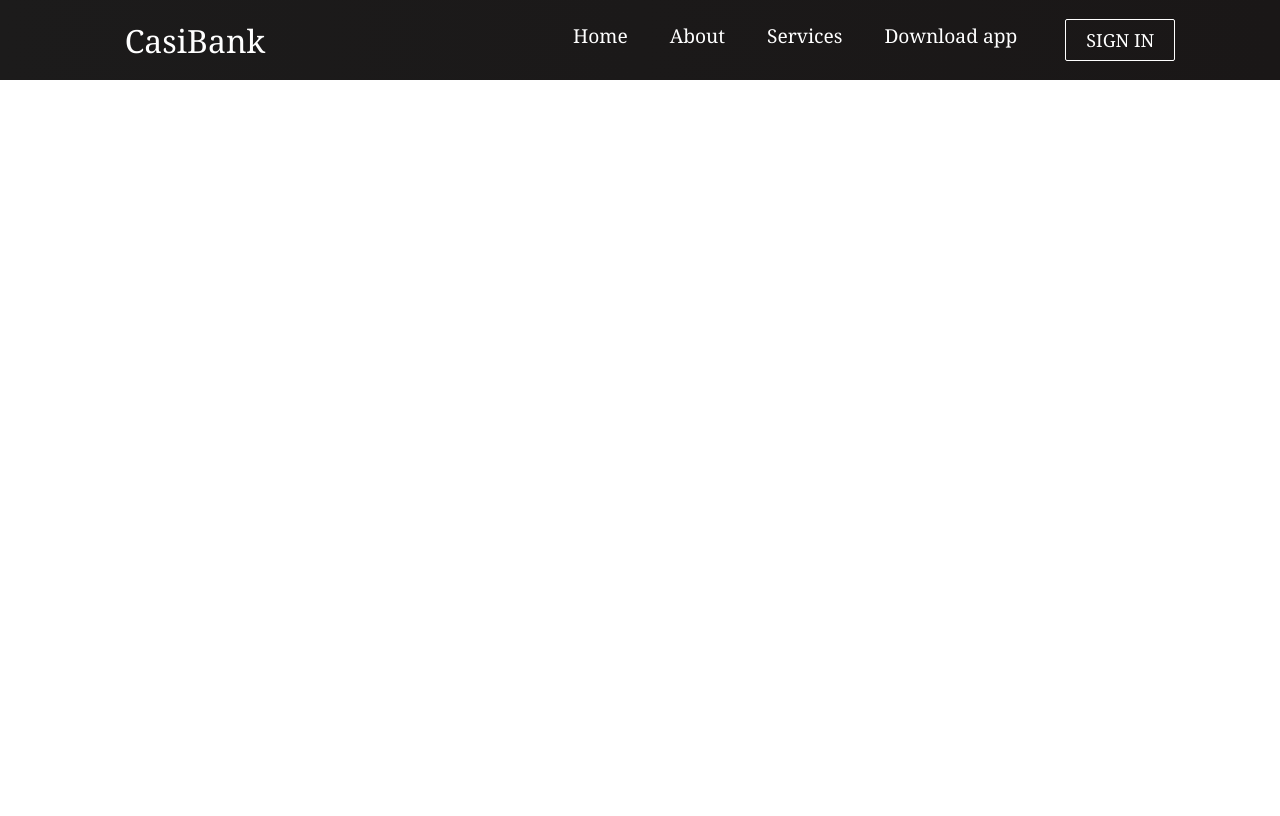
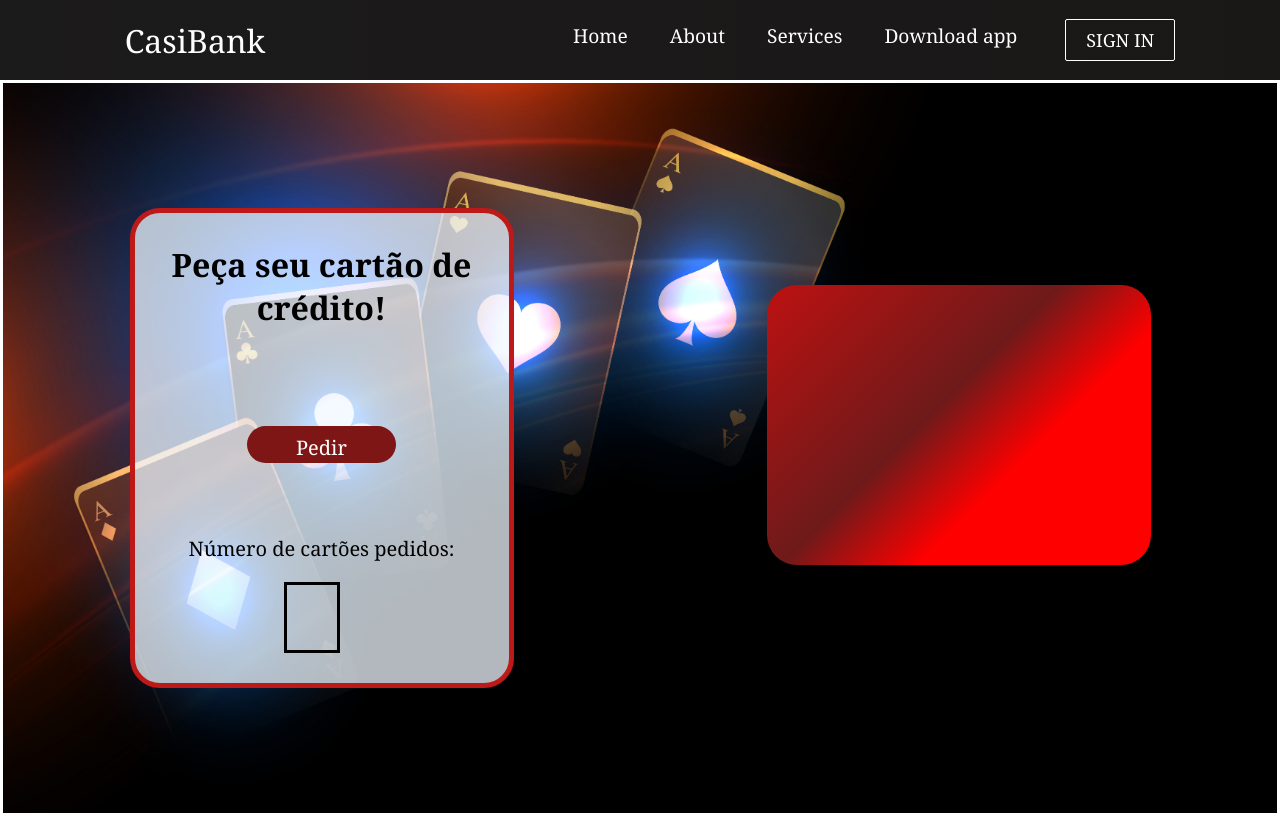
Before and after one commit to MoreiraSte/React_Project_V2, a React (Create React App) app: page /cartao in a window 1280 px wide. Built offline with nearby package versions, Linux system fonts and the light colour scheme.

Commit message:
adição de pages: emprestimo, saldo,cadastro,transferencia e cartao

```diff
--- a/src/App.css
+++ b/src/App.css
@@ -16,6 +16,7 @@
   justify-content: center;
   font-size: 3rem;
 }
+
 
 .about {
   /* background: rgb(252,241,0);
--- a/src/App.js
+++ b/src/App.js
@@ -1,6 +1,6 @@
 
 import React,{useEffect} from "react";
-import NavbarPublic from "./components/Navbar";
+
 import NavbarUser from "./components/navbarUser";
 import "./App.css";
 import Home from "./components/pages/Home";
@@ -10,11 +10,20 @@ import Services from "./components/pages/Services";
 import SignUp from "./components/pages/SignUp";
 import Register from "./components/pages/Register";
 import Download from "./components/pages/Download";
-import { useHistory } from "react-router-dom";
+import CartaoPage from "./components/pages/PerfilCartao";
+import EmprestPage from "./components/pages/PerfilEmprestimo";
+import SaldoPage from "./components/pages/PerfilSaldo";
+import TransfPage from "./components/pages/PerfilTranferencias";
+import cadastroBanco from "./components/pages/cadastroBanco";
+
+
+
+import './perfil.css';
+// import { useHistory } from "react-router-dom";
 
 
 function App() {
-  const history = useHistory();
+  // const history = useHistory();
 
 
   // const Navbar = () => {
@@ -37,12 +46,18 @@ function App() {
 
         <NavbarUser/>
         <Switch>
+          <Route path="/" exact component={Home} />
           <Route path="/home" exact component={Home} />
           <Route path="/about" component={About} />
           <Route path="/services" component={Services} />
           <Route path="/sign-up" component={SignUp} />
           <Route path="/register" component={Register} />
           <Route path="/download" component={Download} />
+          <Route path="/cartao"  component={CartaoPage} />
+          <Route path="/emprestimo"  component={EmprestPage} />
+          <Route path="/saldo"  component={SaldoPage} />
+          <Route path="/transferencia"  component={TransfPage} />
+          <Route path="/cadastroBanco"  component={cadastroBanco} />
         </Switch>
       </Router>
     </>
--- a/src/components/Navbar.css
+++ /dev/null
@@ -1,109 +0,0 @@
-.navbar {
-  background: linear-gradient(90deg, rgb(28, 27, 27) 0%, rgb(26, 23, 23) 100%);
-  height: 80px;
-  display: flex;
-  justify-content: center;
-  align-items: center;
-  font-size: 1.2rem;
-  top: 0;
-  z-index: 999;
-}
-
-.navbar-container {
-  display: flex;
-  justify-content: center;
-  align-items: center;
-  height: 80px;
-  max-width: 1500px;
-}
-
-.navbar-logo {
-  color: #fff;
-  justify-self: start;
-  margin-left: 20px;
-  cursor: pointer;
-  text-decoration: none;
-  font-size: 2rem;
-  display: flex;
-  align-items: center;
-}
-
-.fa-typo3 {
-  margin-left: 0.5rem;
-  font-size: 1.8rem;
-}
-
-.nav-menu {
-  display: grid;
-  grid-template-columns: repeat(4, auto);
-  grid-gap: 10px;
-  list-style: none;
-  text-align: center;
-  width: 60vw;
-  justify-content: end;
-  margin-right: 2rem;
-}
-
-.nav-item {
-  height: 80px;
-}
-
-.nav-links {
-  color: #fff;
-  display: flex;
-  align-items: center;
-  text-decoration: none;
-  padding: 0.5rem 1rem;
-  height: 100%;
-}
-
-.nav-links:hover {
-  border-bottom: 4px solid #fff;
-  transition: all 0.2s ease-out;
-}
-
-.fa-bars {
-  color: #fff;
-}
-
-.nav-links-mobile {
-  display: none;
-}
-
-.menu-icon {
-  display: none;
-}
-
-@media screen and (max-width: 960px) {
-  .NavbarItems {
-    position: relative;
-  }
-
-  .nav-menu {
-    display: flex;
-    flex-direction: column;
-    width: 100%;
-    height: 90vh;
-    position: absolute;
-    top: 80px;
-    left: -100%;
-    opacity: 1;
-    transition: all 0.5s ease;
-  }
-
-
-.buttonSign{
-  opacity: 1;
-}
-
-
-  .navbar-logo {
-    position: absolute;
-    top: 0;
-    left: 0;
-    transform: translate(25%, 50%);
-  }
-.btn{
-  display: none;
-}
-}
--- a/src/components/Navbar.js
+++ /dev/null
@@ -1,71 +0,0 @@
-import React, { useState, useEffect } from 'react';
-import { Button } from './Button';
-import { Link } from 'react-router-dom';
-import './Navbar.css';
-import Hamburger from './hamburgerMenu/Hamburger'
-
-function Navbar() {
-  const [click, setClick] = useState(false);
-  const [button, setButton] = useState(true);
-
-  return (
-    <>
-
-      <nav className='navbar'>
-        <div className='navbar-container'>
-          <Link to='/' className='navbar-logo' >
-            CasiBank
-          </Link>
-
-          <ul className={click ? 'nav-menu active' : 'nav-menu'}>
-            <li className='nav-item'>
-              <Link to='/' className='nav-links'>
-                Home
-              </Link>
-            </li>
-            <li className='nav-item'>
-              <Link
-                to='/about'
-                className='nav-links'
-
-              >
-                About
-              </Link>
-            </li>
-            <li className='nav-item'>
-              <Link
-                to='/services'
-                className='nav-links'
-
-              >
-                Services
-              </Link>
-            </li>
-            <li className='nav-item'>
-              <Link
-                to='/download'
-                className='nav-links'
-
-              >
-                Download app
-              </Link>
-            </li>
-            <li>
-              <Link
-                to='/sign-up'
-                className='nav-links-mobile'
-
-              >
-                Sign In
-              </Link>
-            </li>
-          </ul>
-          {button && <Button className='btn' buttonStyle='btn--outline' >SIGN IN</Button>}
-        </div>
-        <Hamburger />
-      </nav>
-    </>
-  );
-}
-
-export default Navbar;
--- a/src/components/navbarUser.js
+++ b/src/components/navbarUser.js
@@ -133,7 +133,7 @@ function Navbar() {
           </li>
           <li className='nav-item'>
             <Link
-              to='/download'
+              to='/cadastroBanco'
               className='nav-links'
 
             >
--- /dev/null
+++ b/src/components/pages/PerfilCartao.js
@@ -0,0 +1,38 @@
+import React from 'react';
+import '../../perfil.css'
+
+
+
+export default function CartaoPage() {
+
+
+    return (
+            <div className='CartaoPage'>
+                <div className='containerPageCard'>
+                    <div className='containerAdd'>
+                        <div id='h6Div'>
+                        <h6>Peça seu cartão de crédito!</h6>
+                        </div>
+
+                        <div id='buttonDiv'>
+                        <button className="btn btn-white btn-animate">Pedir</button>
+                        </div>
+
+                        <div id='pDiv'>
+                        <p>Número de cartões pedidos:</p>
+                        <div className='contador'>
+
+                        </div>
+                        </div>
+
+                    </div>
+                    <div className='containerCard'>
+                        <div className='creditCard'>
+
+                        </div>
+                    </div>
+                </div>
+
+            </div>
+        );
+}
--- /dev/null
+++ b/src/components/pages/PerfilEmprestimo.js
@@ -0,0 +1,11 @@
+import React from 'react';
+import '../../perfil.css';
+
+
+export default function EmprestPage() {
+
+
+    return (
+            <div className='EmprestPage'></div>
+        )
+}
--- /dev/null
+++ b/src/components/pages/PerfilSaldo.js
@@ -0,0 +1,11 @@
+import React from 'react';
+import '../../perfil.css';
+
+
+export default function SaldoPage() {
+
+
+    return (
+            <div className='SaldoPage'></div>
+        )
+}
--- /dev/null
+++ b/src/components/pages/PerfilTranferencias.js
@@ -0,0 +1,11 @@
+import React from 'react';
+import '../../perfil.css';
+
+
+export default function TransfPage() {
+
+
+    return (
+            <div className='TransfPage'></div>
+        )
+}
--- /dev/null
+++ b/src/components/pages/cadastroBanco.js
@@ -0,0 +1,11 @@
+import React from 'react';
+import '../../perfil.css';
+
+
+export default function cadastroBanco() {
+
+
+    return (
+            <div className='cadastroBanco'></div>
+        )
+}
--- /dev/null
+++ b/src/perfil.css
@@ -0,0 +1,165 @@
+* {
+    box-sizing: border-box;
+    margin: 0;
+    padding: 0;
+    font-family:Georgia, 'Times New Roman', Times, serif
+  }
+
+.CartaoPage,
+.EmprestPage,
+.SaldoPage,
+.TransfPage,
+.cadastroBanco{
+  display: flex;
+  height: 92vh;
+  align-items: center;
+  justify-content: center;
+  font-size: 3rem;
+}
+
+.CartaoPage{
+  background: url('/images/img_pagecard.jpg') center center/cover no-repeat;
+  height: 92vh;
+  width: 100%;
+}
+
+.containerAdd{
+  background-color: rgba(240, 248, 255, 0.74);
+  width: 30vw;
+  height: 60vh;
+  /* align-content: space-around; */
+  flex-direction: column;
+  /* justify-content: center; */
+  /* align-items: center; */
+  justify-content: space-between;
+  border-radius: 30px;
+  border: 5px solid  rgb(190, 25, 25)
+
+}
+.containerCard{
+  width: 30vw;
+  height: 60vh;
+
+}
+
+.containerPageCard{
+  height: 92vh;
+  width: 100%;
+  border:3px solid rgb(255, 255, 255);
+  display: flex;
+  justify-content: space-around;
+  align-items: center
+
+}
+
+#h6Div{
+  text-align: center;
+  margin-top: 30px;
+
+}
+
+#pDiv {
+  text-align: center;
+  font-size: 20px;
+
+  height: 30%;
+  margin-top: 10%;
+
+}
+#buttonDiv{
+  height: 20%;
+ margin-top: 20%;
+
+}
+#buttonDiv button{
+  width: 40%;
+  height: 40%;
+  margin-left: 30%;
+  border-radius: 30px;
+  background-color: rgb(126, 22, 22);
+  color: rgb(255, 255, 255);
+  font-size: 20px;
+}
+
+.contador{
+  border: 3px solid black;
+  width: 15%;
+  height: 50%;
+  margin-top: 20px;
+  margin-left: 40%;
+}
+
+.btn:link,
+.btn:visited {
+    text-transform: uppercase;
+    text-decoration: none;
+    padding: 15px 40px;
+    display: inline-block;
+    border-radius: 100px;
+    transition: all .2s;
+    position: absolute;
+}
+
+.btn:hover {
+    transform: translateY(-3px);
+    box-shadow: 0 10px 20px rgba(0, 0, 0, 0.2);
+}
+
+.btn:active {
+    transform: translateY(-1px);
+    box-shadow: 0 5px 10px rgba(0, 0, 0, 0.2);
+}
+
+.btn-white {
+    background-color: #fff;
+    color: #777;
+}
+
+.btn::after {
+    content: "";
+    display: inline-block;
+    height: 100%;
+    width: 100%;
+    border-radius: 100px;
+    position: absolute;
+    top: 0;
+    left: 0;
+    z-index: -1;
+    transition: all .4s;
+}
+
+.btn-white::after {
+    background-color: #fff;
+}
+
+.btn:hover::after {
+    transform: scaleX(1.4) scaleY(1.6);
+    opacity: 0;
+}
+
+.btn-animated {
+    animation: moveInBottom 5s ease-out;
+    animation-fill-mode: backwards;
+}
+
+@keyframes moveInBottom {
+    0% {
+        opacity: 0;
+        transform: translateY(30px);
+    }
+
+    100% {
+        opacity: 1;
+        transform: translateY(0px);
+    }
+}
+
+.creditCard{
+  width: 30vw;
+  background-color: #fff;
+  height: 35vh;
+  margin-top: 20%;
+  border-radius: 30px;
+  background: rgb(255,0,0);
+  background: linear-gradient(315deg, rgba(255,0,0,1) 35%, rgba(110,26,26,1) 56%, rgba(189,17,17,1) 100%);
+}
```
Also changed, not shown: public/images/SL_120319_25700_18.jpg (added), public/images/img_pagecard.jpg (added).
